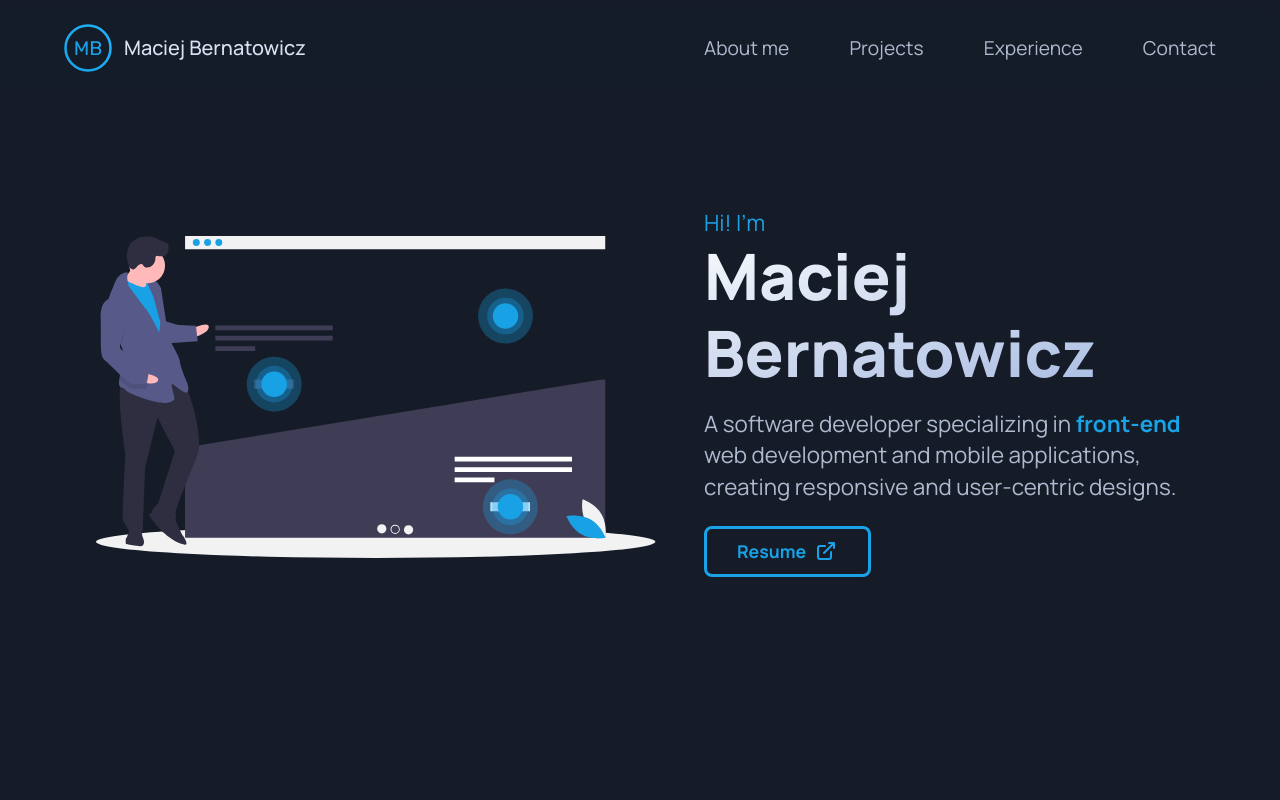
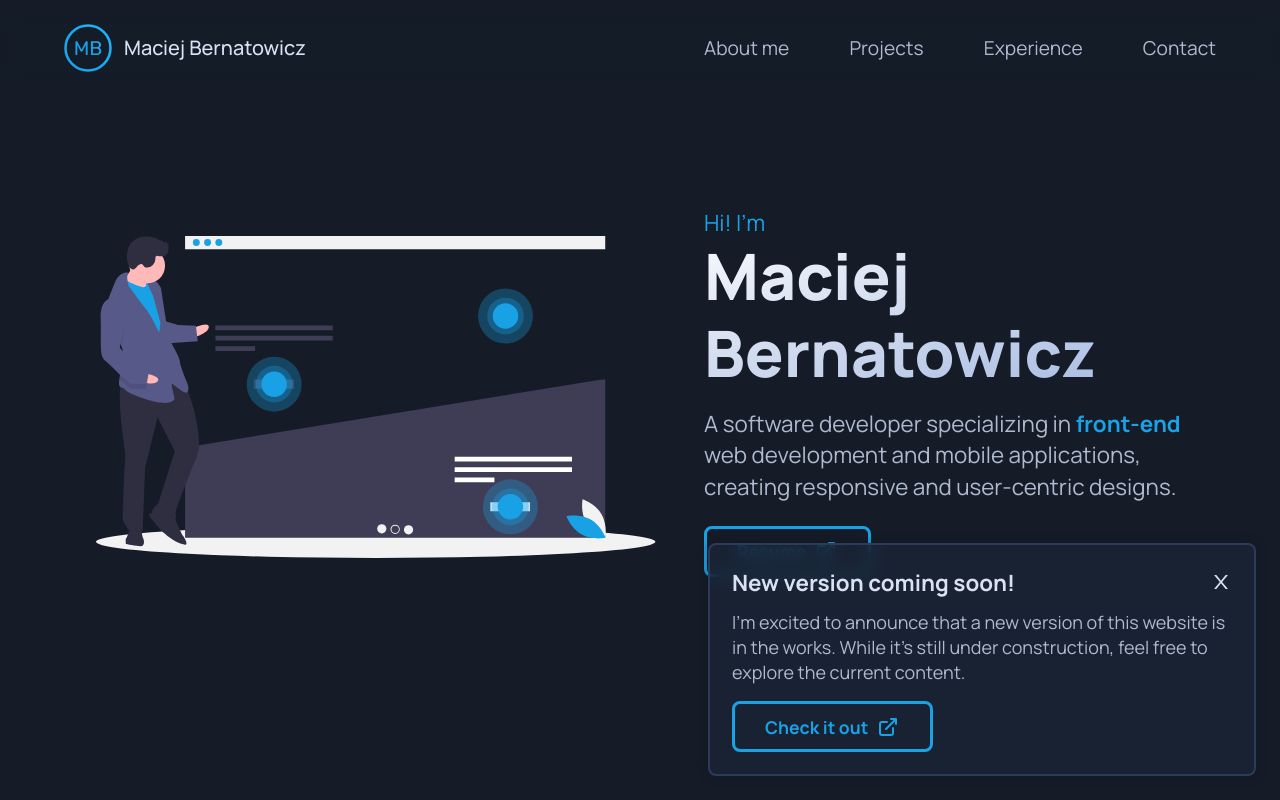
Before and after one commit to Malcewicz/Portfolio-V1, a Next.js app: page / in a window 1280 px wide. Shown: the top 800 px of the page. Built offline with nearby package versions, Linux system fonts and the light colour scheme.

Commit message:
Added dialog informing about new website

```diff
--- /dev/null
+++ b/app/_components/update_dialog.tsx
@@ -0,0 +1,48 @@
+"use client";
+
+import "@/app/_styles/update_dialog.css";
+import { useRef } from "react";
+import Link from "next/link";
+import { motion } from "framer-motion";
+import { AiOutlineClose } from "react-icons/ai";
+import ExternalLink from "@/app/_components/external_link";
+
+const UpdateDialog = () => {
+  const dialog = useRef<HTMLDivElement>(null);
+
+  // Close dialog
+  const closeDialog = () => {
+    if (dialog.current) {
+      dialog.current.style.display = "none";
+    }
+  };
+
+  return (
+    <motion.div
+      initial={{ opacity: 0, x: 100 }}
+      animate={{ opacity: 1, x: 0 }}
+      transition={{ delay: 2, duration: 0.5 }}
+      id="update-dialog"
+      className="dialog"
+      ref={dialog}
+    >
+      <div className="header">
+        <h4 className="title">New version coming soon!</h4>
+        <AiOutlineClose onClick={closeDialog} size={22} />
+      </div>
+      <p className="subtitle">
+        I'm excited to announce that a new version of this website is in the
+        works. While it's still under construction, feel free to explore the
+        current content.
+      </p>
+      <div className="btn">
+        <Link href="https://v2.bernatowicz.dev/">
+          Check it out
+          <ExternalLink />
+        </Link>
+      </div>
+    </motion.div>
+  );
+};
+
+export default UpdateDialog;
--- /dev/null
+++ b/app/_styles/update_dialog.css
@@ -0,0 +1,35 @@
+#update-dialog {
+  position: fixed;
+  bottom: 24px;
+  right: 24px;
+  padding: 22px 22px calc(22px - 16px);
+  margin-left: 24px;
+  background: hsl(220 35% 16% / 0.75);
+  backdrop-filter: blur(8px);
+  border: 2px solid hsl(220 35% 30% / 0.75);
+  border-radius: 8px;
+  box-shadow: 0 0 10px 2px rgba(10 15 22 / 0.25);
+  z-index: 100;
+}
+
+#update-dialog > .header {
+  display: flex;
+  justify-content: space-between;
+  align-items: center;
+  margin-bottom: 12px;
+}
+
+#update-dialog > .header > h4 {
+  font-size: 1.4rem;
+  color: var(--text-color);
+}
+
+#update-dialog > .header > svg {
+  cursor: pointer;
+}
+
+#update-dialog > .subtitle {
+  font-size: 18px;
+  line-height: 1.4;
+  max-width: 500px;
+}
--- a/app/layout.tsx
+++ b/app/layout.tsx
@@ -8,6 +8,7 @@ import Footer from "@/app/_components/footer";
 import Experience from "@/app/_components/experience";
 import Contact from "@/app/_components/contact";
 import Education from "@/app/_components/education";
+import UpdateDialog from "@/app/_components/update_dialog";
 
 const manrope = Manrope({
   subsets: ["latin"],
@@ -24,7 +25,6 @@ export const metadata: Metadata = {
   authors: [{ name: "Maciej Bernatowicz" }],
   keywords:
     "Maciej Bernatowicz, Maciej, Bernatowicz, Frontend Developer, Web Developer, Software Developer, React, Next.js, Flutter, UI Design",
-  colorScheme: "dark",
 };
 
 export default function RootLayout({
@@ -43,6 +43,8 @@ export default function RootLayout({
           <Experience />
           <Education />
           <Contact />
+          {/* Dialog informing about new version of the website */}
+          <UpdateDialog />
         </main>
         <Footer />
       </body>
```
